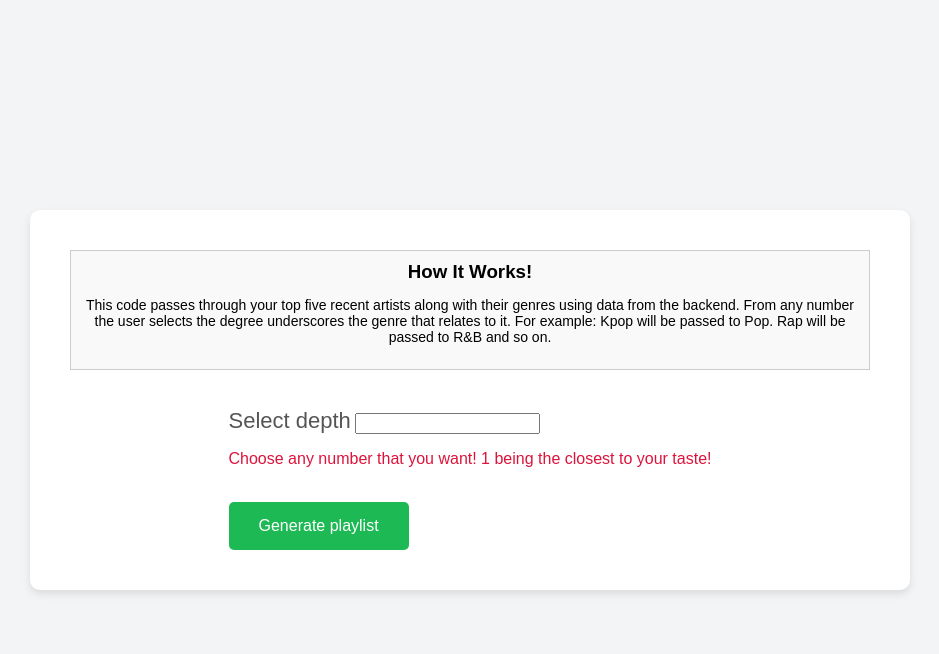
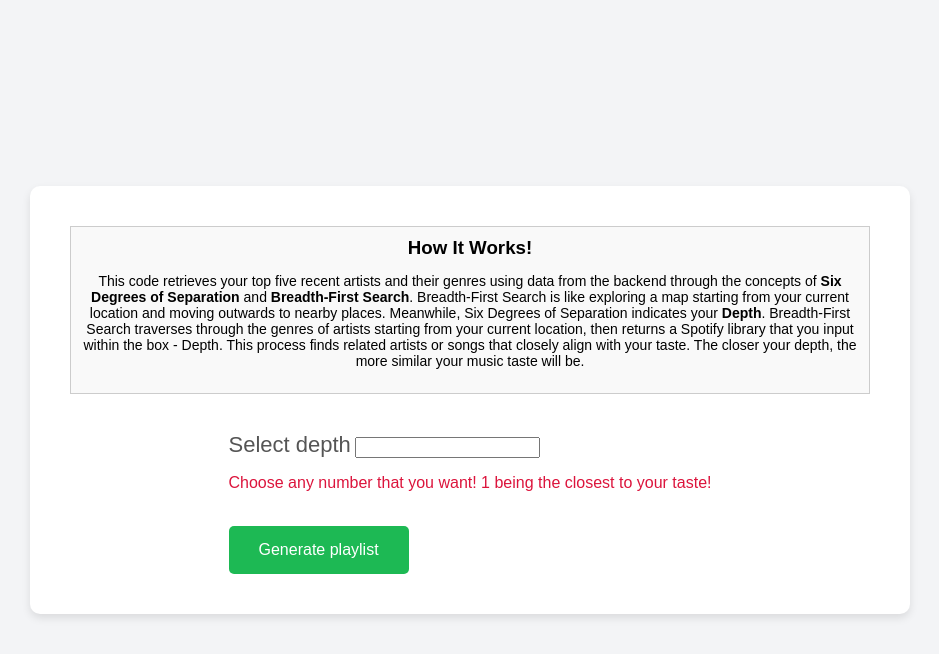
Before and after one commit to geomin76/degrees-of-music, a Flask app: template templates/index.html in a window 1280 px wide. Shown: the top 654 px of the page, without its empty margins (170-1109 px from the left). Run offline with Flask 3, Linux system fonts and the light colour scheme; the template is opened without the code that fills it, so the values that code supplies are empty; parts of the project's set-up code (start-up, migrations or seed data) failed here and were passed over.

Commit message:
Update HTML

```diff
--- a/templates/index.html
+++ b/templates/index.html
@@ -13,7 +13,8 @@
             <div class="playlist-container">
                 <div class="explanation-box">
                     <h3>How It Works!</h3>
-                    <p>This code passes through your top five recent artists along with their genres using data from the backend. From any number the user selects the degree underscores the genre that relates to it. For example: Kpop will be passed to Pop. Rap will be passed to R&B and so on.</p>
+                    <p>This code retrieves your top five recent artists and their genres using data from the backend through the concepts of <strong>Six Degrees of Separation</strong> and <strong>Breadth-First Search</strong>. Breadth-First Search is like exploring a map starting from your current location and moving outwards to nearby places. Meanwhile, Six Degrees of Separation indicates your <strong>Depth</strong>. Breadth-First Search traverses through the genres of artists starting from your current location, then returns a Spotify library that you input within the box - Depth. This process finds related artists or songs that closely align with your taste. The closer your depth, the more similar your music taste will be.
+                    </p>
                 </div>
                     {% if data %}
                     <h2 class="playlist-heading">Your top five recent artists and their genres</h2>
--- a/templates/submit.html
+++ b/templates/submit.html
@@ -13,7 +13,7 @@
         <div class="container">
             <div class="explanation-box">
                 <h3>How It Works!</h3>
-                <p>Once your degree is passed through in the backend. It will retrieve your token data within your Spotify. With this, the program will begin to shuffle through genres and begin to select numerous tracks that closely aligned with your taste. As displayed in the table below the returned genre are the music taste that will placed in your Spotify library and the Path is the similar genres that you may listen to.</p>
+                <p>Using the idea of <strong>Six Degrees of Separation</strong> with <strong>Breadth-First Search</strong>, this page shows the genres that'll appear in your Spotify library under <strong>Returned Genres</strong>. And on top of that, <strong>Path</strong> suggests similar genres you might enjoy exploring, just a few connections away.</p>
             </div>
             <p class="caption">Your playlist will be in your Spotify library!</p>
             <table class="data-table">
```
